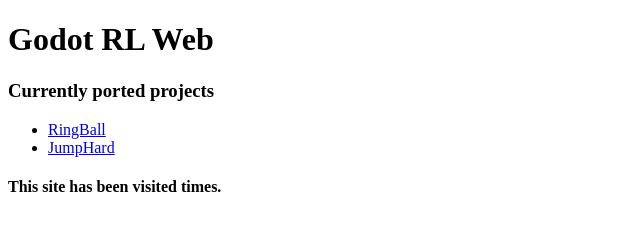
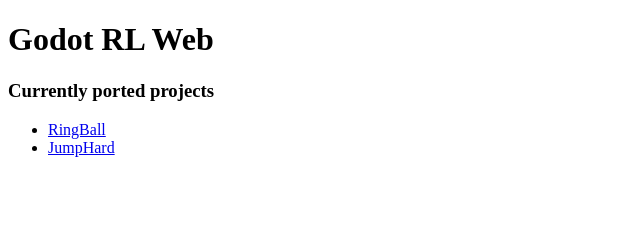
Before and after one commit to TechnoLukas/godotrl-web, a plain HTML site: page index.html in a window 1280 px wide. Shown: the whole page, without its empty margins (0-640 px from the left). Drawn offline with Linux system fonts and the light colour scheme.

Commit message:
Update index.html

```diff
--- a/index.html
+++ b/index.html
@@ -11,7 +11,5 @@
     <li><a href="RingBall/index.html">RingBall</a></li>
     <li><a href="JumpHard/index.html">JumpHard</a></li>
   </ul>
-
-  <h4>This site has been visited <span id="visits"></span> times.</h4>
 </body>
 </html>
```
